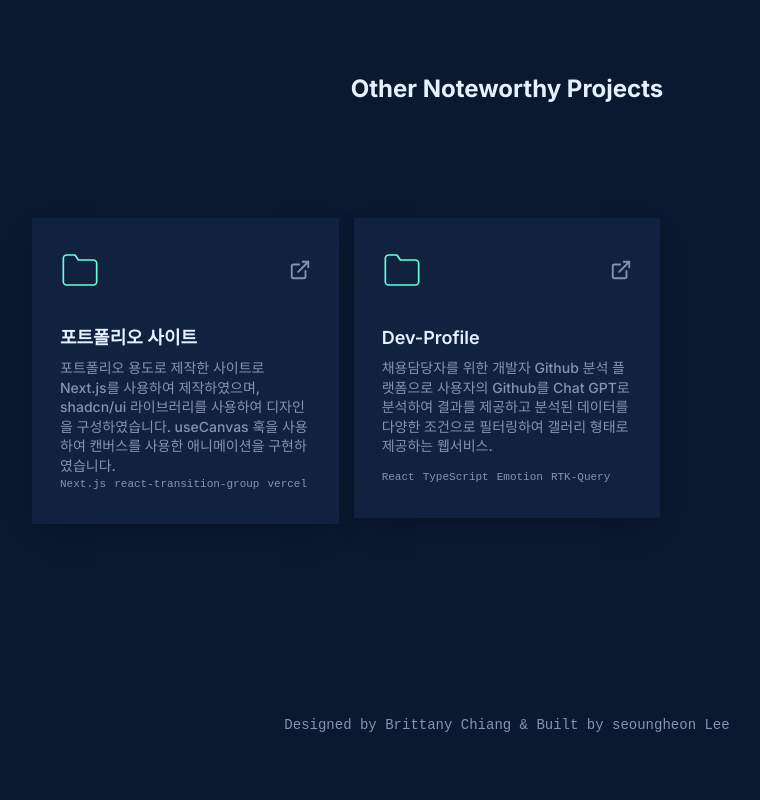
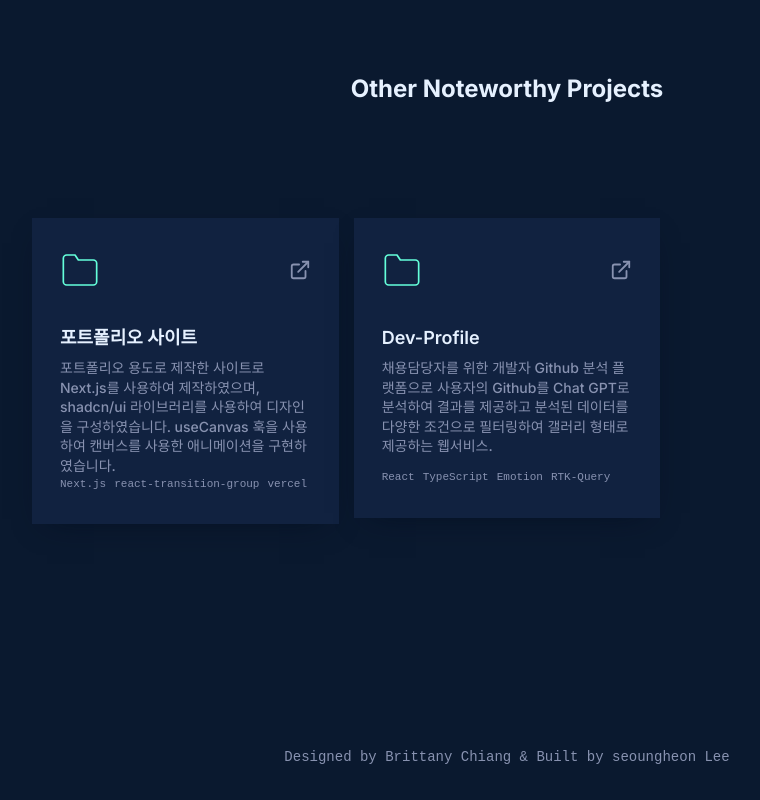
Before and after one commit to heondeam/shlee-resume, a Next.js app: page / in a window 1280 px wide. Shown: the part 5166-5966 px from the top of the page, without its empty margins (133-893 px from the left). Before the commit the page ends 5902 px from the top, so only its background shows below. Built offline with nearby package versions, Linux system fonts and the light colour scheme; a web font is replaced by a local one.

Commit message:
styles: modify styles

```diff
--- a/components/common/footer.tsx
+++ b/components/common/footer.tsx
@@ -5,7 +5,7 @@ import Link from 'next/link'
 
 export default function Footer() {
   return (
-    <Section>
+    <Section className="py-8">
       <footer>
         <P5 className="text-slate font-mono">
           Designed by Brittany Chiang & Built by seoungheon Lee
```
